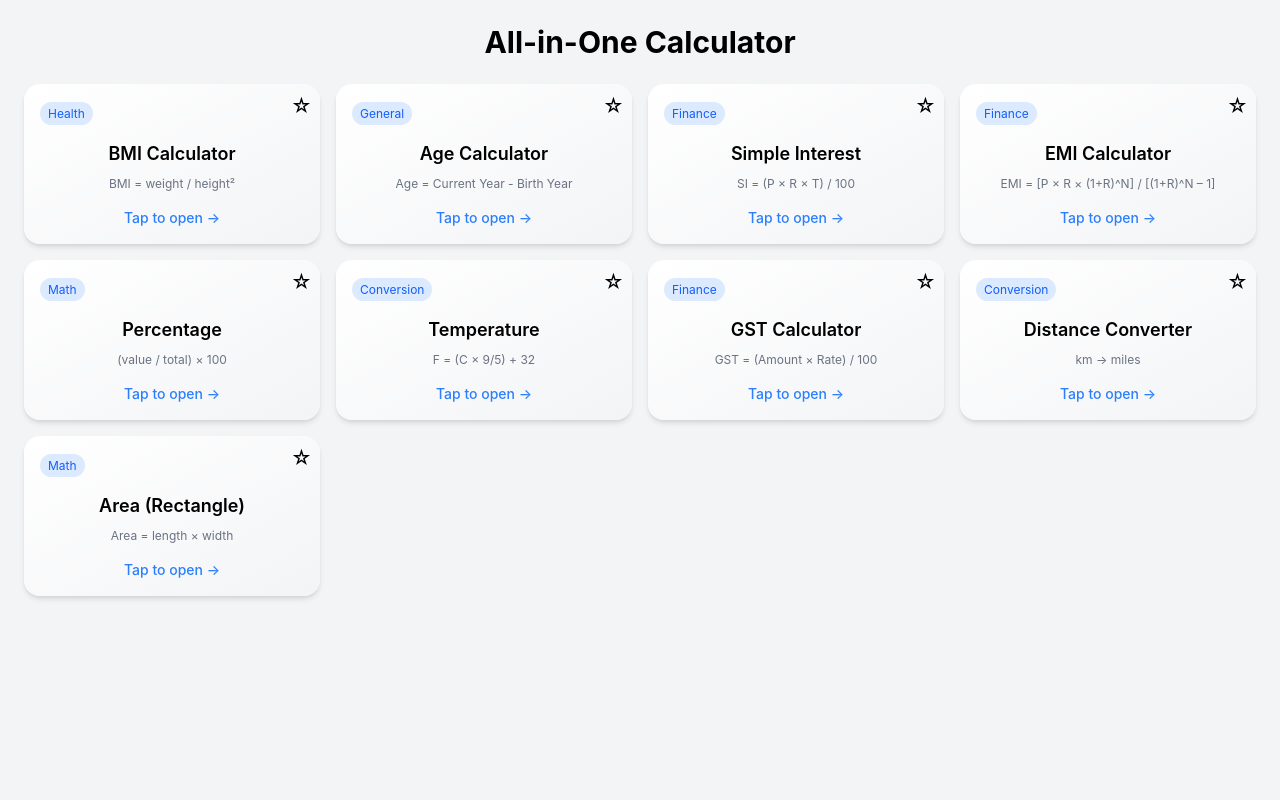
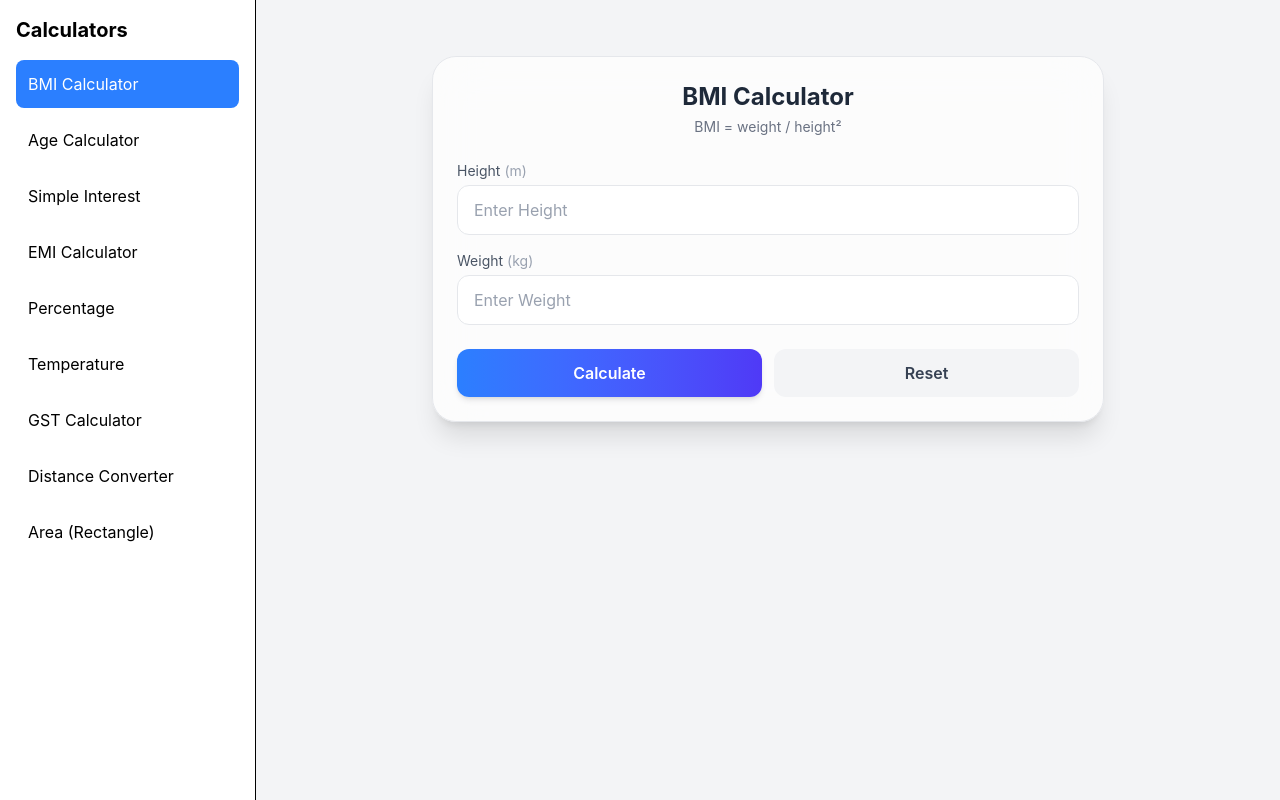
Before and after one commit to jacksyswain/calc-universe, a React (Vite) app: page / in a window 1280 px wide. Built offline with nearby package versions, Linux system fonts and the light colour scheme.

Commit message:
added the sidebar and structure

```diff
--- a/src/App.jsx
+++ b/src/App.jsx
@@ -1,37 +1,22 @@
 import { useState } from "react";
 import { calculators } from "./calculators/config";
-import CalculatorCard from "./components/CalculatorCard";
+import Sidebar from "./components/Sidebar";
 import AccordionCalculator from "./components/AccordionCalculator";
 
 export default function App() {
-  const [active, setActive] = useState(null);
+  const [active, setActive] = useState(calculators[0]);
 
   return (
-    <div className="min-h-screen bg-gray-100 p-6">
-      <h1 className="text-3xl font-bold text-center mb-6">
-        All-in-One Calculator
-      </h1>
+    <div className="flex">
+      <Sidebar
+        calculators={calculators}
+        active={active}
+        setActive={setActive}
+      />
 
-      {/* GRID */}
-      <div className="grid grid-cols-2 md:grid-cols-4 gap-4">
-        {calculators.map((calc) => (
-          <CalculatorCard
-            key={calc.id}
-            calc={calc}
-            onClick={() =>
-              setActive(active === calc.id ? null : calc.id)
-            }
-          />
-        ))}
+      <div className="flex-1 p-6 bg-gray-100 min-h-screen">
+        <AccordionCalculator calc={active} />
       </div>
-
-      {/* ACCORDION */}
-      {calculators.map(
-        (calc) =>
-          active === calc.id && (
-            <AccordionCalculator key={calc.id} calc={calc} />
-          )
-      )}
     </div>
   );
 }
--- a/src/components/AccordionCalculator.jsx
+++ b/src/components/AccordionCalculator.jsx
@@ -17,13 +17,12 @@ export default function AccordionCalculator({ calc }) {
   const handleCalculate = () => {
     setError("");
 
-    // validation
     for (let input of calc.inputs) {
       if (
         inputs[input.name] === undefined ||
         inputs[input.name] === ""
       ) {
-        setError("Please fill all fields");
+        setError("Please fill all required fields");
         return;
       }
     }
@@ -37,8 +36,8 @@ export default function AccordionCalculator({ calc }) {
         result: res,
         time: new Date().toLocaleString(),
       });
-    } catch (err) {
-      setError("Calculation error");
+    } catch {
+      setError("Something went wrong");
     }
   };
 
@@ -49,33 +48,45 @@ export default function AccordionCalculator({ calc }) {
   };
 
   return (
-    <div className="mt-6 p-6 rounded-2xl bg-white shadow-lg border">
+    <div className="mt-8 max-w-2xl mx-auto">
 
-      {/* 🧠 Title */}
-      <h3 className="text-xl font-bold text-center mb-2">
+      {/* 🧊 Glass Card */}
+      <div className="backdrop-blur-xl bg-white/70 dark:bg-white/10 border border-gray-200 dark:border-white/20 shadow-xl rounded-3xl p-6 transition-all">
+
+        {/* Header */}
+        <div className="text-center mb-6">
+          <h3 className="text-2xl font-bold text-gray-800 dark:text-white">
             {calc.title}
           </h3>
 
-      {/* 📐 Formula */}
           {calc.formulaLabel && (
-        <p className="text-center text-sm text-gray-500 mb-4">
+            <p className="text-sm text-gray-500 dark:text-gray-300 mt-1">
               {calc.formulaLabel}
             </p>
           )}
+        </div>
 
-      {/* 🔢 Inputs */}
-      <div className="space-y-3">
+        {/* Inputs */}
+        <div className="space-y-4">
           {calc.inputs.map((input) => (
-          <div key={input.name} className="flex flex-col">
-            <label className="text-sm text-gray-600 mb-1">
-              {input.label} {input.unit && `(${input.unit})`}
+            <div key={input.name} className="relative">
+
+              {/* Label */}
+              <label className="text-sm text-gray-600 dark:text-gray-300 mb-1 block">
+                {input.label}
+                {input.unit && (
+                  <span className="ml-1 text-gray-400">
+                    ({input.unit})
+                  </span>
+                )}
               </label>
 
+              {/* Input Field */}
               <input
                 type="number"
                 value={inputs[input.name] || ""}
                 placeholder={`Enter ${input.label}`}
-              className="w-full p-2 border rounded-lg focus:outline-none focus:ring-2 focus:ring-blue-400"
+                className="w-full px-4 py-3 rounded-xl border border-gray-200 dark:border-white/20 bg-white dark:bg-white/5 focus:ring-2 focus:ring-blue-500 focus:outline-none transition-all text-gray-800 dark:text-white placeholder-gray-400"
                 onChange={(e) =>
                   handleChange(input.name, e.target.value)
                 }
@@ -84,39 +95,48 @@ export default function AccordionCalculator({ calc }) {
           ))}
         </div>
 
-      {/* ⚠️ Error */}
+        {/* Error */}
         {error && (
-        <p className="text-red-500 text-sm mt-3 text-center">
+          <div className="mt-4 p-3 rounded-lg bg-red-50 border border-red-200 text-red-600 text-sm text-center">
             {error}
-        </p>
+          </div>
         )}
 
-      {/* 🔘 Buttons */}
-      <div className="flex gap-3 mt-5">
+        {/* Actions */}
+        <div className="flex gap-3 mt-6">
           <button
             onClick={handleCalculate}
-          className="flex-1 bg-blue-500 hover:bg-blue-600 text-white py-2 rounded-lg font-semibold transition"
+            className="flex-1 py-3 rounded-xl bg-gradient-to-r from-blue-500 to-indigo-600 text-white font-semibold shadow-md hover:scale-[1.02] transition-all"
           >
             Calculate
           </button>
 
           <button
             onClick={handleReset}
-          className="flex-1 bg-gray-200 hover:bg-gray-300 text-black py-2 rounded-lg font-semibold transition"
+            className="flex-1 py-3 rounded-xl bg-gray-100 dark:bg-white/10 text-gray-700 dark:text-white font-semibold hover:bg-gray-200 dark:hover:bg-white/20 transition-all"
           >
             Reset
           </button>
         </div>
 
-      {/* 📊 Result */}
+        {/* Result */}
         {result !== null && (
-        <div className="mt-5 p-4 bg-green-50 border border-green-200 rounded-xl text-center animate-fade-in">
-          <p className="text-gray-600 text-sm">Result</p>
-          <p className="text-2xl font-bold text-green-600">
+          <div className="mt-6 p-5 rounded-2xl bg-gradient-to-br from-green-50 to-green-100 dark:from-green-900/30 dark:to-green-800/30 border border-green-200 dark:border-green-700 text-center transition-all">
+
+            <p className="text-sm text-gray-600 dark:text-gray-300">
+              Result
+            </p>
+
+            <p className="text-3xl font-bold text-green-600 dark:text-green-400 mt-1">
               {result}
+            </p>
+
+            <p className="text-xs text-gray-400 mt-2">
+              Calculated instantly ⚡
             </p>
           </div>
         )}
       </div>
+    </div>
   );
 }
--- /dev/null
+++ b/src/components/Sidebar.jsx
@@ -0,0 +1,21 @@
+export default function Sidebar({ calculators, active, setActive }) {
+  return (
+    <div className="w-64 h-screen bg-white border-r p-4">
+      <h2 className="text-xl font-bold mb-4">Calculators</h2>
+
+      {calculators.map((calc) => (
+        <div
+          key={calc.id}
+          onClick={() => setActive(calc)}
+          className={`p-3 rounded-lg cursor-pointer mb-2 ${
+            active?.id === calc.id
+              ? "bg-blue-500 text-white"
+              : "hover:bg-gray-100"
+          }`}
+        >
+          {calc.title}
+        </div>
+      ))}
+    </div>
+  );
+}
```
Lines whose indentation alone changed are shown as unchanged.
